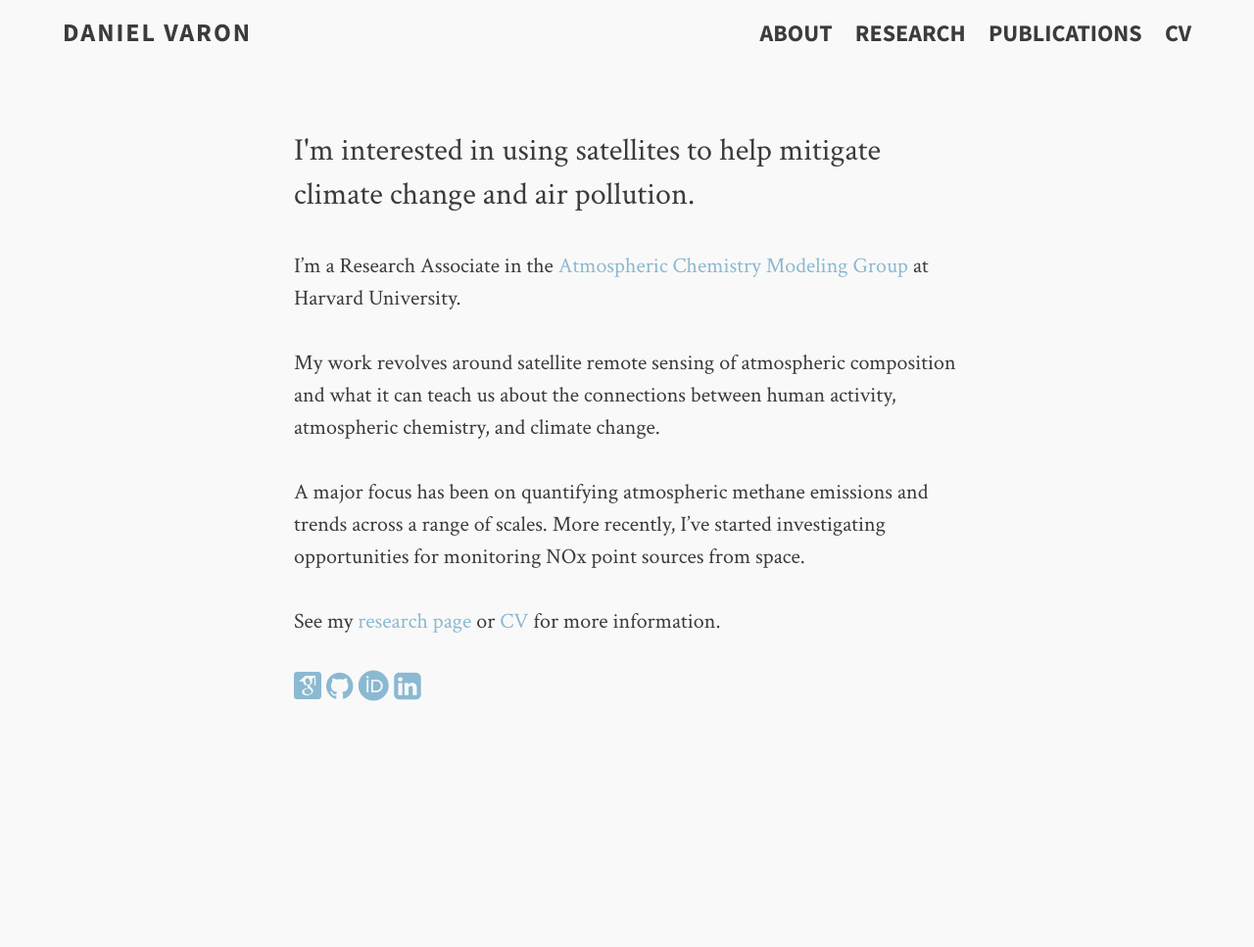
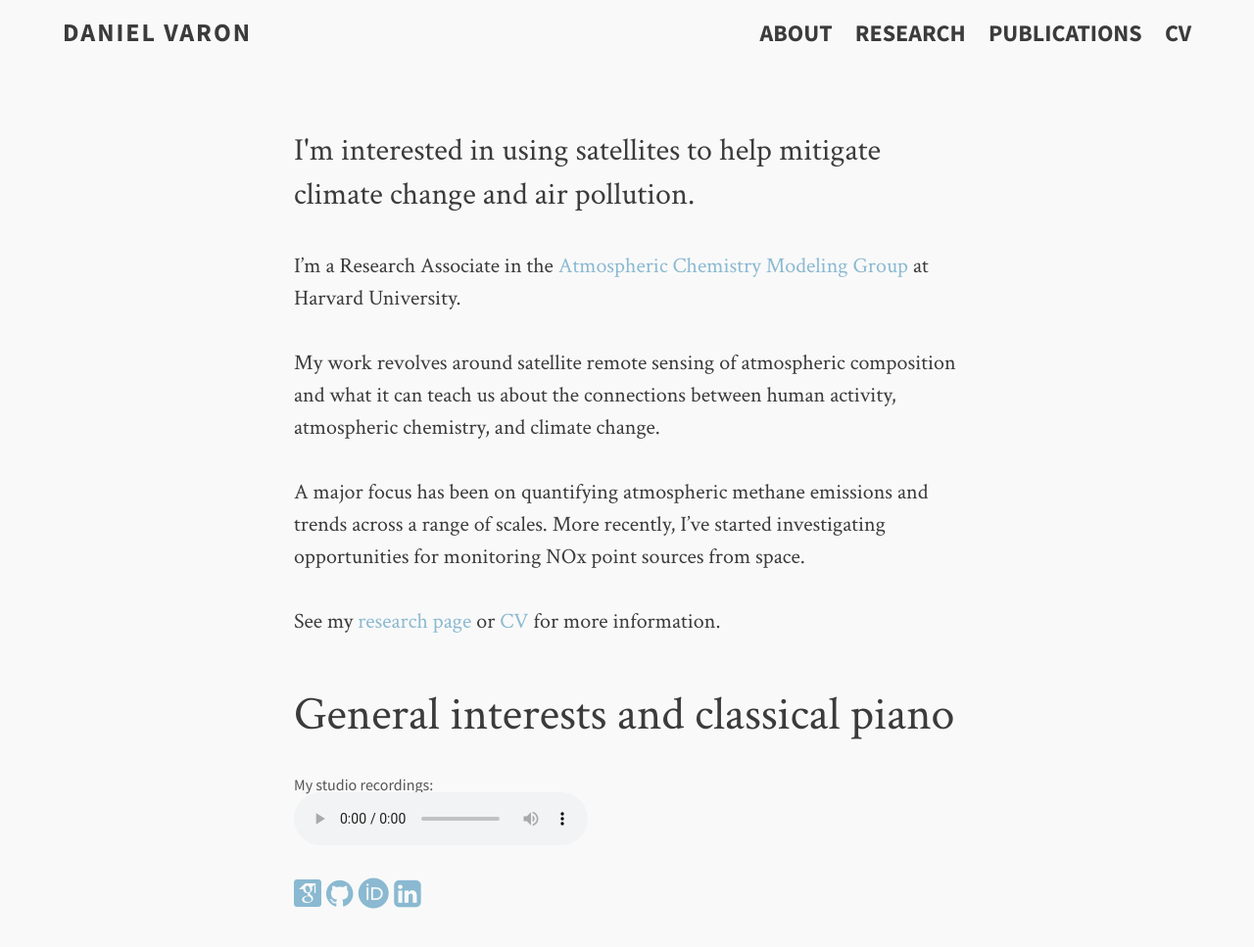
Before and after one commit to djvaron/djvaron.github.io, a Jekyll site: the page built from about.md, in a window 1280 px wide. Shown: the whole page at 98% size. Built offline with Jekyll 4.4.1, drawn with Linux system fonts in a browser that asks for light colours; some web fonts are replaced; before the commit the page ends 900 px from its top, so only the background shows below that.

Commit message:
try adding an mp3 player on about page

```diff
--- a/about.md
+++ b/about.md
@@ -14,6 +14,13 @@ A major focus has been on quantifying atmospheric methane emissions and trends a
 
 See my <a href="{{ site.url }}/research">research page</a> or <a href="{{ site.url }}/daniel_varon_cv.pdf" target="_blank">CV</a> for more information.
 
+## General interests and classical piano
+
+<figure>
+  <figcaption>My studio recordings:</figcaption>
+  <audio controls src="/media/Scriabin_Op11_No2_in_A_Minor.mp3"></audio>
+</figure>
+
 <a href="https://scholar.google.com/citations?user=9rXfafMAAAAJ&hl=en&oi=ao"
    class="social-icon si-rounded si-small si-googlescholar" target="_blank">
    <i class="ai ai-google-scholar-square ai-3x" style="font-size:32px"></i></a>
```
Also changed, not shown: 3 other files.
